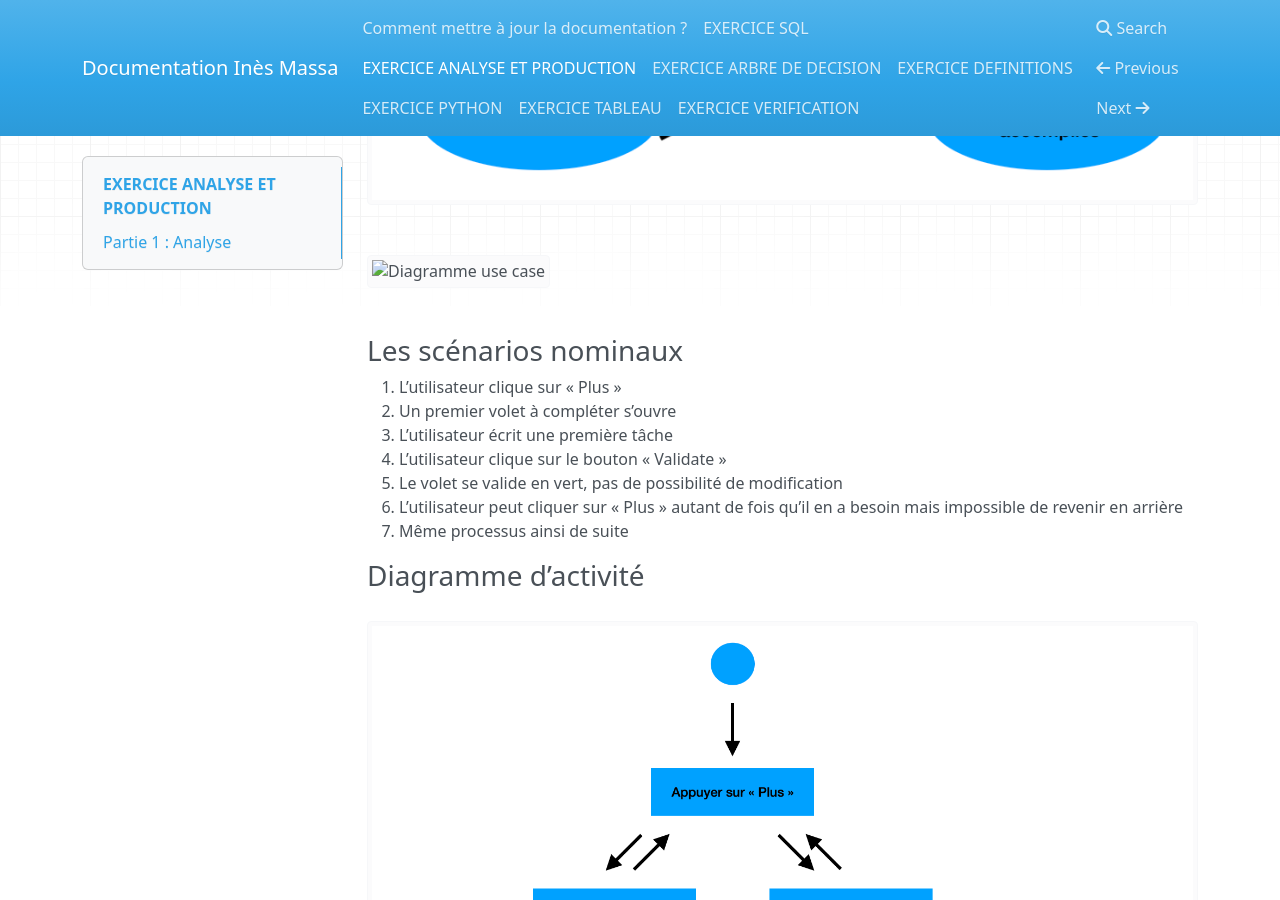
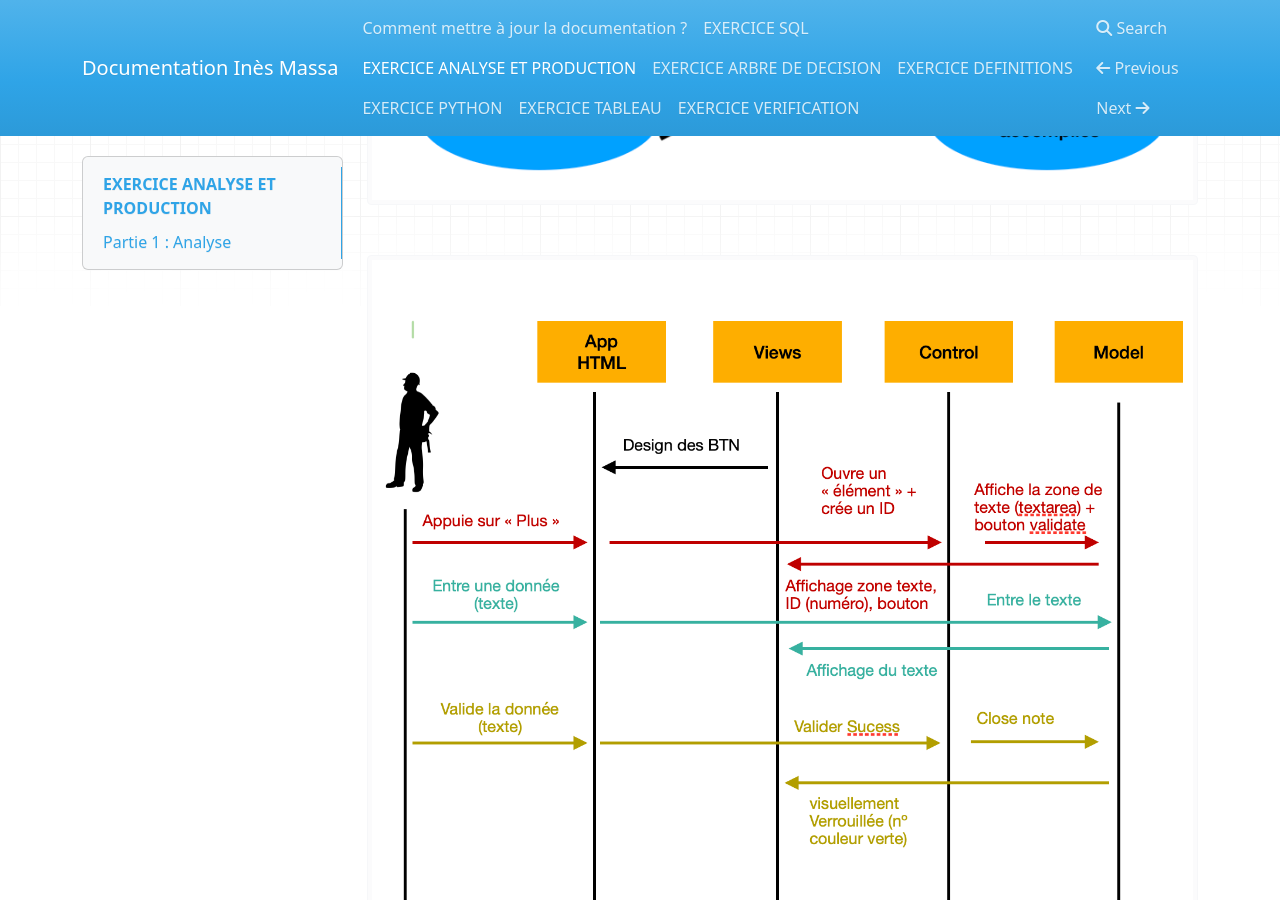
Before and after one commit to massaines-cpu/Prairie-In-s-Massa, an MkDocs documentation site: the page built from docs/analyse.md, in a window 1280 px wide and 900 px high, scrolled down 788 px. Built offline with MkDocs 1.6.1, drawn with Linux system fonts in a browser that asks for light colours; nearby versions of some CDN libraries.

Commit message:
« Propre »

```diff
--- a/docs/analyse.md
+++ b/docs/analyse.md
@@ -15,7 +15,7 @@ Objectif : Analyser et produire une application
 ### Diagramme use case
 
 ![Diagramme use case](images/bloc-notes.png)
-![Diagramme use case](images/control.png)
+![Diagramme 2](images/Control.png)
 
 ### Les scénarios nominaux
 1. L’utilisateur clique sur « Plus »
```
